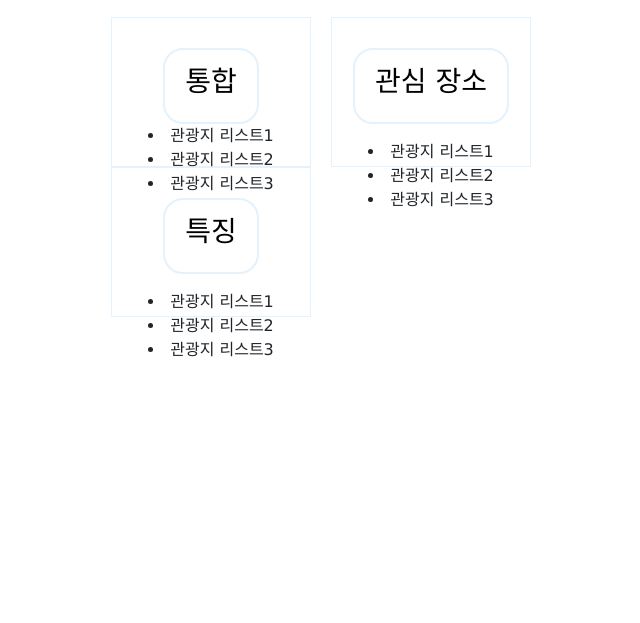
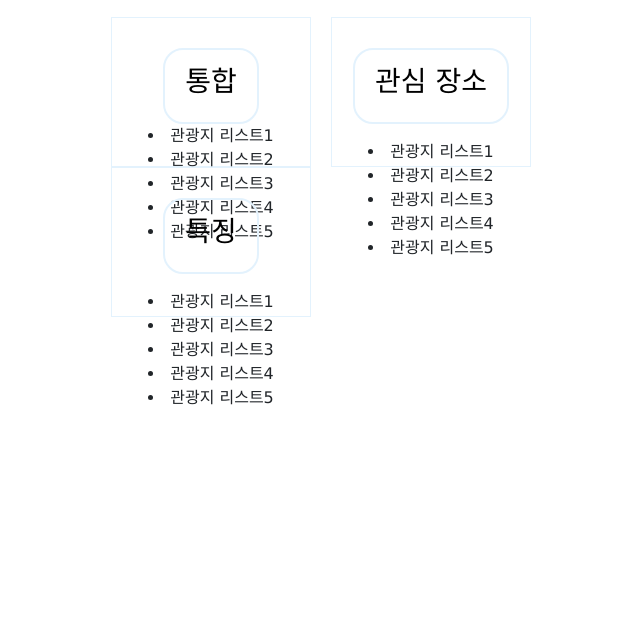
Before and after one commit to jongw0o0/gttour, a Django app: page /classification/ in a window 1280 px wide. Shown: the part 233-856 px from the top of the page, without its empty margins (209-849 px from the left). Run offline with Django 4.2, Linux system fonts and the light colour scheme; some libraries are stand-ins or nearby versions.

Commit message:
test0721_2

```diff
--- a/survey/views.py
+++ b/survey/views.py
@@ -55,8 +55,8 @@ def index(request):
             # print(survey_data)
             # return JsonResponse(survey_data, safe=False)
             # return redirect('classification:img_view')  # 저장 후 리다이렉트할 URL-html에서 작성
-            return redirect('http://127.0.0.1:8000/classification/')  # 저장 후 리다이렉트할 URL(로컬)
-            # return redirect('http://52.78.46.115/classification/')  # 저장 후 리다이렉트할 URL(서버)
+            # return redirect('http://127.0.0.1:8000/classification/')  # 저장 후 리다이렉트할 URL(로컬)
+            return redirect('http://52.78.46.115/classification/')  # 저장 후 리다이렉트할 URL(서버)
     else:
         form = SurveyForm()
 
--- a/templates/classification/classification.html
+++ b/templates/classification/classification.html
@@ -5,17 +5,21 @@
         <div style="width:200px; height:150px; border:1px solid #e3f2fd; float:left; margin-right:20px;"><a href="{% url 'tourlist:index1' %}"><button type="submit"><h3>통합</h3></button></a>
         <li>관광지 리스트1</li>
         <li>관광지 리스트2</li>
-        <li>관광지 리스트3</li></p></div>
+        <li>관광지 리스트3</li>
+        <li>관광지 리스트4</li>
+        <li>관광지 리스트5</li></p></div>
         <div style="width:200px; height:150px; border:1px solid #e3f2fd; float:left; margin-right:20px;"><p><a href="{% url 'tourlist:index2' %}"><button type="submit"><h3>관심 장소</h3></button></a>
         <li>관광지 리스트1</li>
         <li>관광지 리스트2</li>
-        <li>관광지 리스트3</li></p></div>
+        <li>관광지 리스트3</li>
+        <li>관광지 리스트4</li>
+        <li>관광지 리스트5</li></p></div>
         <div style="width:200px; height:150px; border:1px solid #e3f2fd; float:left; margin-right:20px;"><p><a href="{% url 'tourlist:index3' %}"><button type="submit"><h3>특징</h3></button></a>
         <li>관광지 리스트1</li>
         <li>관광지 리스트2</li>
-        <li>관광지 리스트3</li></p></div>
+        <li>관광지 리스트3</li>
+        <li>관광지 리스트4</li>
+        <li>관광지 리스트5</li></p></div>
     </div>
 </div>
 {% endblock %}
-
-<!-- <a href="{% url 'classification:index' %}"><button type="submit">제출하기</button></a> -->
--- a/templates/survey/survey.html
+++ b/templates/survey/survey.html
@@ -39,7 +39,11 @@
                 </div>
                 <div class="form-check form-check-inline">
                     <input class="form-check-input" type="radio" name="age" id="inlineRadio6" value="6">
-                    <label class="form-check-label" for="inlineRadio6">60대 이상</label>
+                    <label class="form-check-label" for="inlineRadio6">60대</label>
+                </div>
+                <div class="form-check form-check-inline">
+                    <input class="form-check-input" type="radio" name="age" id="inlineRadio6" value="6">
+                    <label class="form-check-label" for="inlineRadio6">70대 이상</label>
                 </div>
 
                 <li>관심 지역 1</li>
```
